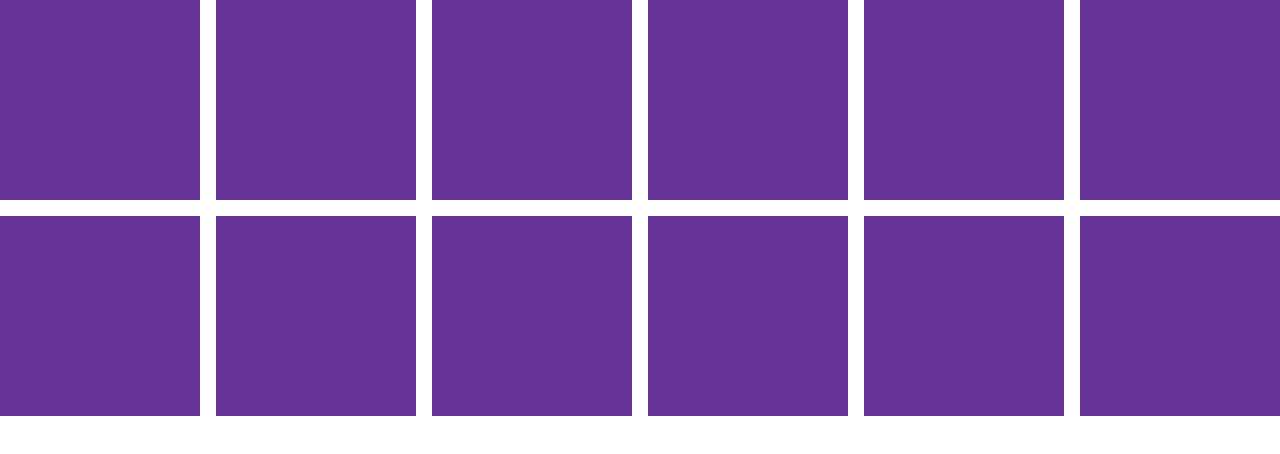
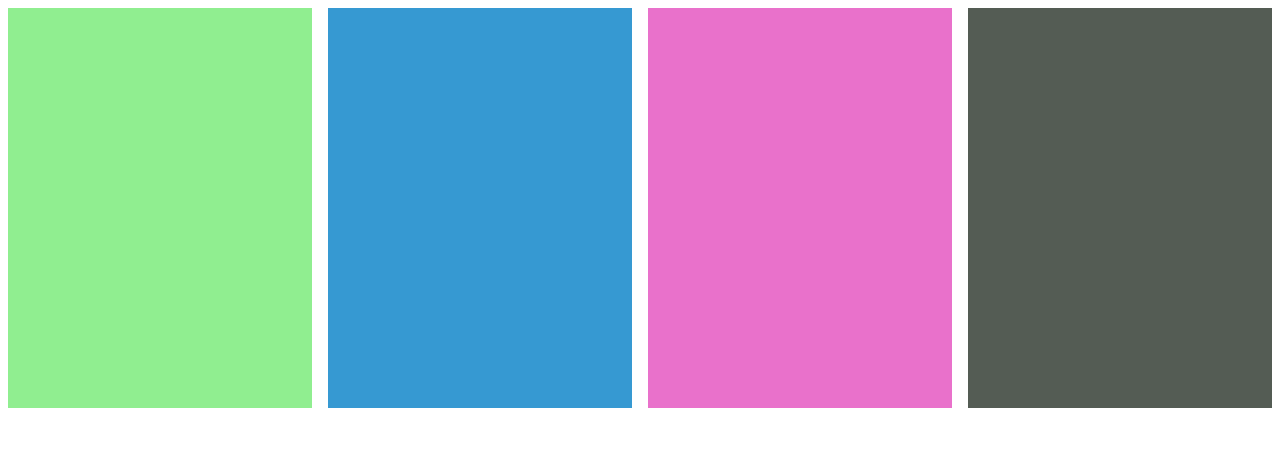
Before and after one commit to Milltiades/CSS-Course, a plain HTML site: page index.html in a window 1280 px wide. Shown: the top 454 px of the page. Drawn offline with Linux system fonts and the light colour scheme.

Commit message:
work with vh vb svh lvh dvh

```diff
--- a/index.html
+++ b/index.html
@@ -1,5 +1,6 @@
 <!DOCTYPE html>
 <html lang="en">
+
 <head>
     <meta charset="UTF-8">
     <meta name="viewport" content="width=device-width, initial-scale=1.0">
@@ -7,6 +8,7 @@
     <link rel="stylesheet" href="background-styles.css">
     <title>CSS Course</title>
 </head>
+
 <body>
     <!-- <div>
     <h1 id="header-id" class="header">Header</h1>
@@ -51,25 +53,24 @@
     <div class="box"></div>
 </div> -->
 
-<div class="grid">
-    <div class="box "></div>
-    <div class="box "></div>
-    <div class="box "></div>
-    <div class="box "></div>
-    <div class="box "></div>
-    <div class="box "></div>
-    <div class="box "></div>
-    <div class="box "></div>
-    <div class="box "></div>
-    <div class="box "></div>
-    <div class="box "></div>
-    <div class="box "></div>
+
+    <!-- <div class="box "></div>
+
+    Lorem ipsum dolor sit amet consectetur, adipisicing elit. Est minima neque ducimus qui facilis reiciendis aliquid exercitationem ad perferendis vel temporibus magni ratione sit laborum nihil nemo aperiam cum voluptates, excepturi reprehenderit placeat in velit veniam quam. Quos, maxime commodi? Possimus eius nihil ullam porro quaerat, iure, commodi, accusantium quo officiis animi eos perferendis corporis omnis quisquam! Optio soluta quod numquam ex dolor quasi illum veritatis voluptatibus, quos non sapiente corrupti eum eos omnis quisquam odit totam! Dolore, obcaecati excepturi esse nisi sequi illum quas assumenda, corporis, tenetur id iure facilis veniam officia ex unde perferendis porro? Voluptas, qui voluptatum! -->
+
+    <div class="container">
+
+        <div class="box box-1"></div>
+        <div class="box box-2"></div>
+        <div class="box box-3"></div>
+        <div class="box box-4"></div>
+
     </div>
 
 
 
 
 
+</body>
 
-</body>
 </html>
--- a/style.css
+++ b/style.css
@@ -237,18 +237,8 @@ transform: translateX(100%) translateY(100%);
   }
  } */
 
-body {
-  display: flex;
-  margin: 0;
-}
 
-.box {
-  background: rebeccapurple;
-
-
-
-}
-
+/*
 .grid {
 
 
@@ -257,4 +247,53 @@ body {
   gap: 1rem;
   grid-template-columns: repeat(auto-fill, minmax(200px, 1fr));
   grid-auto-rows: 200px;
+} */
+
+/* body {
+  display: flex;
+  margin: 0;
+  font-size: clamp(0.5rem, 3.5vw, 10rem);
 }
+
+.box {
+  background: rebeccapurple;
+
+  height: 200px;
+
+
+} */
+
+body {
+height: 400vh;
+}
+.container {
+
+  display: flex;
+  gap: 1rem;
+  align-items: flex-start;
+
+}
+.box {
+  flex-grow: 1;
+}
+
+.box-1 {
+  background-color: lightgreen;
+  height: 50vh;
+
+}
+.box-2 {
+  background-color: rgb(54, 153, 210);
+  height: 50svh;
+
+}
+.box-3 {
+  background-color: rgb(233, 113, 203);
+  height: 50lvh;
+
+}
+.box-4 {
+  background-color: rgb(84, 92, 84);
+  height: 50dvh;
+
+}
```
Lines whose indentation alone changed are shown as unchanged.
